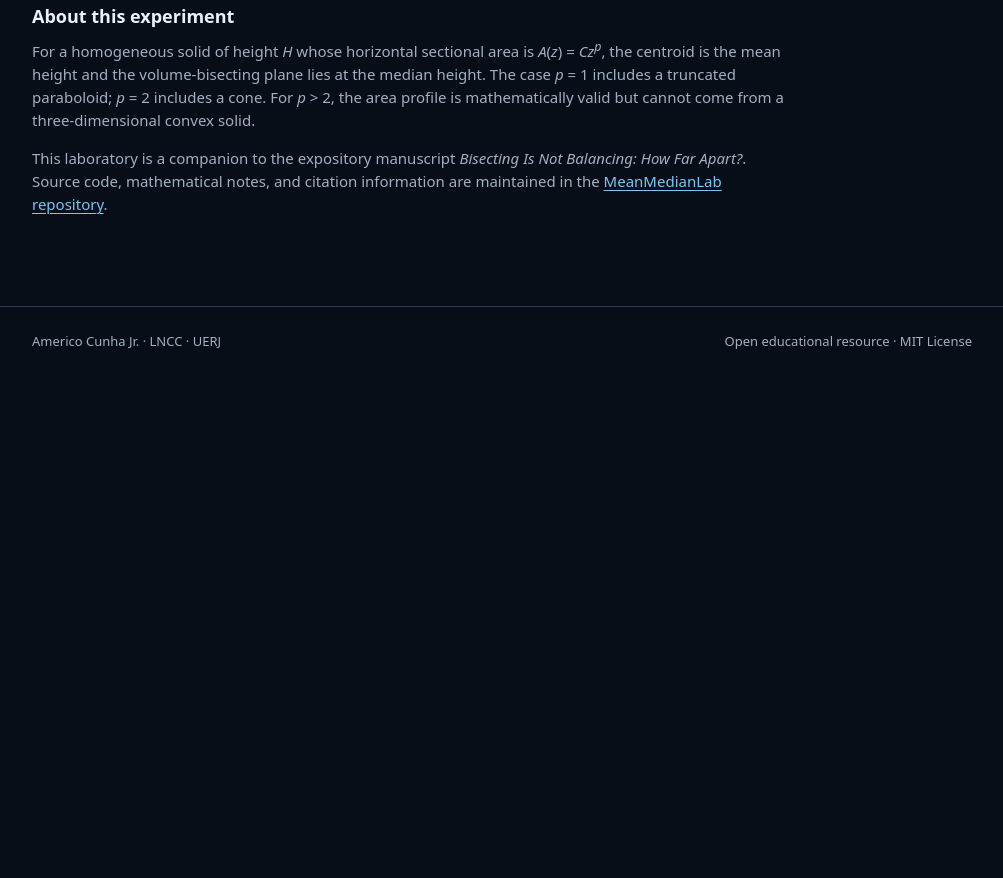
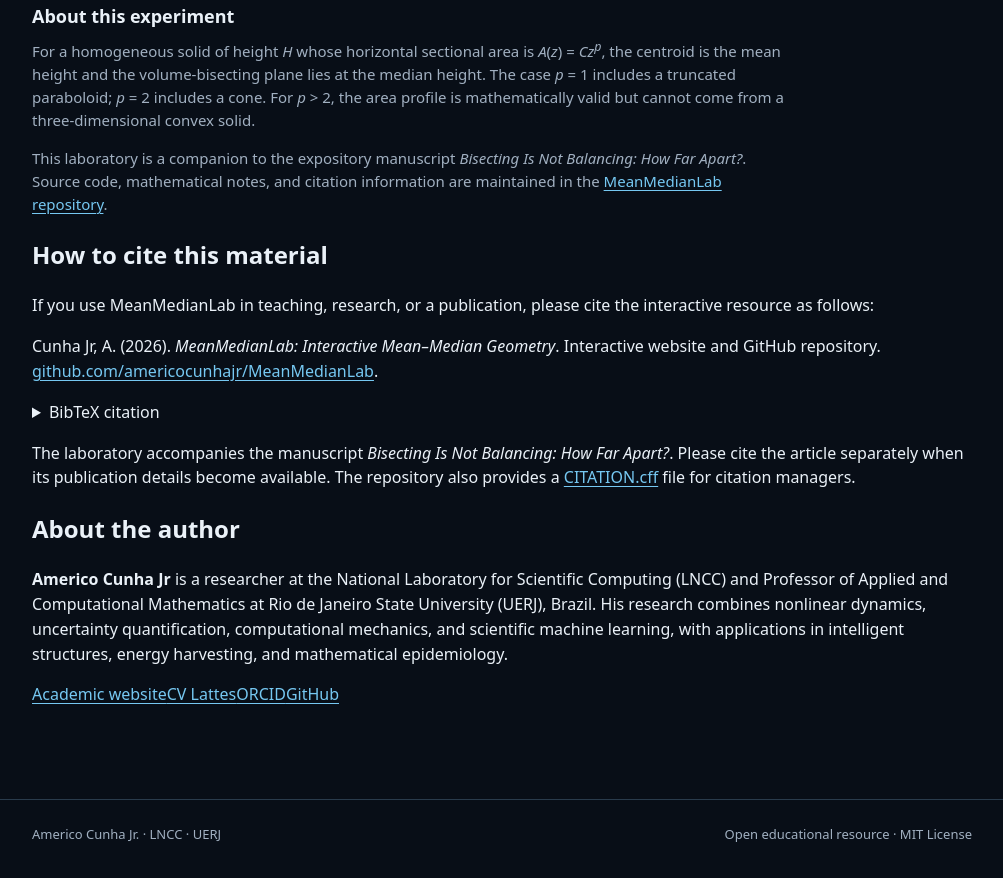
Before and after one commit to americocunhajr/MeanMedianLab, a plain HTML site: page index.html in a window 1280 px wide. Shown: the part 5282-6160 px from the top of the page, without its empty margins (138-1141 px from the left). Before the commit the page ends 5667 px from the top, so only its background shows below. Drawn offline with Linux system fonts and the light colour scheme.

Commit message:
Add how-to-cite and author sections to MeanMedianLab

```diff
--- a/index.html
+++ b/index.html
@@ -75,6 +75,27 @@
       <p>For a homogeneous solid of height <i>H</i> whose horizontal sectional area is <i>A</i>(<i>z</i>) = <i>Cz</i><sup><i>p</i></sup>, the centroid is the mean height and the volume-bisecting plane lies at the median height. The case <i>p</i> = 1 includes a truncated paraboloid; <i>p</i> = 2 includes a cone. For <i>p</i> &gt; 2, the area profile is mathematically valid but cannot come from a three-dimensional convex solid.</p>
       <p>This laboratory is a companion to the expository manuscript <cite>Bisecting Is Not Balancing: How Far Apart?</cite>. Source code, mathematical notes, and citation information are maintained in the <a href="https://github.com/americocunhajr/MeanMedianLab">MeanMedianLab repository</a>.</p>
     </section>
+    <section class="info-section" id="citation" aria-labelledby="citation-title">
+      <h2 id="citation-title">How to cite this material</h2>
+      <p>If you use MeanMedianLab in teaching, research, or a publication, please cite the interactive resource as follows:</p>
+      <p class="citation-example">Cunha Jr, A. (2026). <cite>MeanMedianLab: Interactive Mean–Median Geometry</cite>. Interactive website and GitHub repository. <a href="https://github.com/americocunhajr/MeanMedianLab">github.com/americocunhajr/MeanMedianLab</a>.</p>
+      <details class="citation-details">
+        <summary>BibTeX citation</summary>
+        <pre class="citation-bibtex"><code>@misc{CunhaJr2026MeanMedianLab,
+  author       = {Cunha Jr, Americo},
+  title        = {{MeanMedianLab}: Interactive Mean--Median Geometry},
+  year         = {2026},
+  howpublished = {Interactive website and GitHub repository},
+  url          = {https://github.com/americocunhajr/MeanMedianLab}
+}</code></pre>
+      </details>
+      <p class="citation-note">The laboratory accompanies the manuscript <cite>Bisecting Is Not Balancing: How Far Apart?</cite>. Please cite the article separately when its publication details become available. The repository also provides a <a href="https://github.com/americocunhajr/MeanMedianLab/blob/main/CITATION.cff">CITATION.cff</a> file for citation managers.</p>
+    </section>
+    <section class="info-section" id="author" aria-labelledby="author-title">
+      <h2 id="author-title">About the author</h2>
+      <p><strong>Americo Cunha Jr</strong> is a researcher at the National Laboratory for Scientific Computing (LNCC) and Professor of Applied and Computational Mathematics at Rio de Janeiro State University (UERJ), Brazil. His research combines nonlinear dynamics, uncertainty quantification, computational mechanics, and scientific machine learning, with applications in intelligent structures, energy harvesting, and mathematical epidemiology.</p>
+      <p class="author-links"><a href="https://americocunha.org/">Academic website</a><a href="http://lattes.cnpq.br/5659403706694491">CV Lattes</a><a href="https://orcid.org/0000-0002-8342-0363">ORCID</a><a href="https://github.com/americocunhajr">GitHub</a></p>
+    </section>
   </main>
   <footer>
     <div class="wrap">
```
